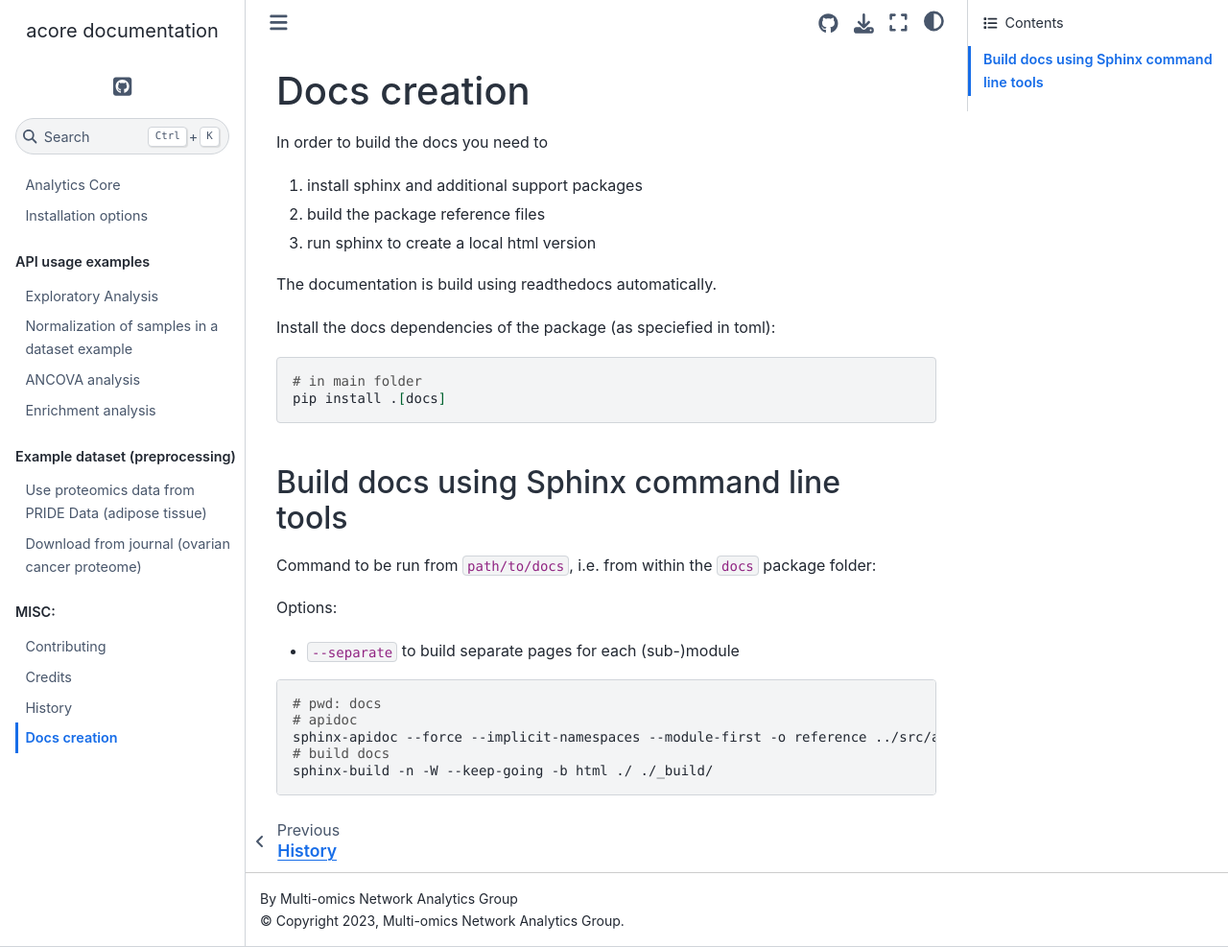
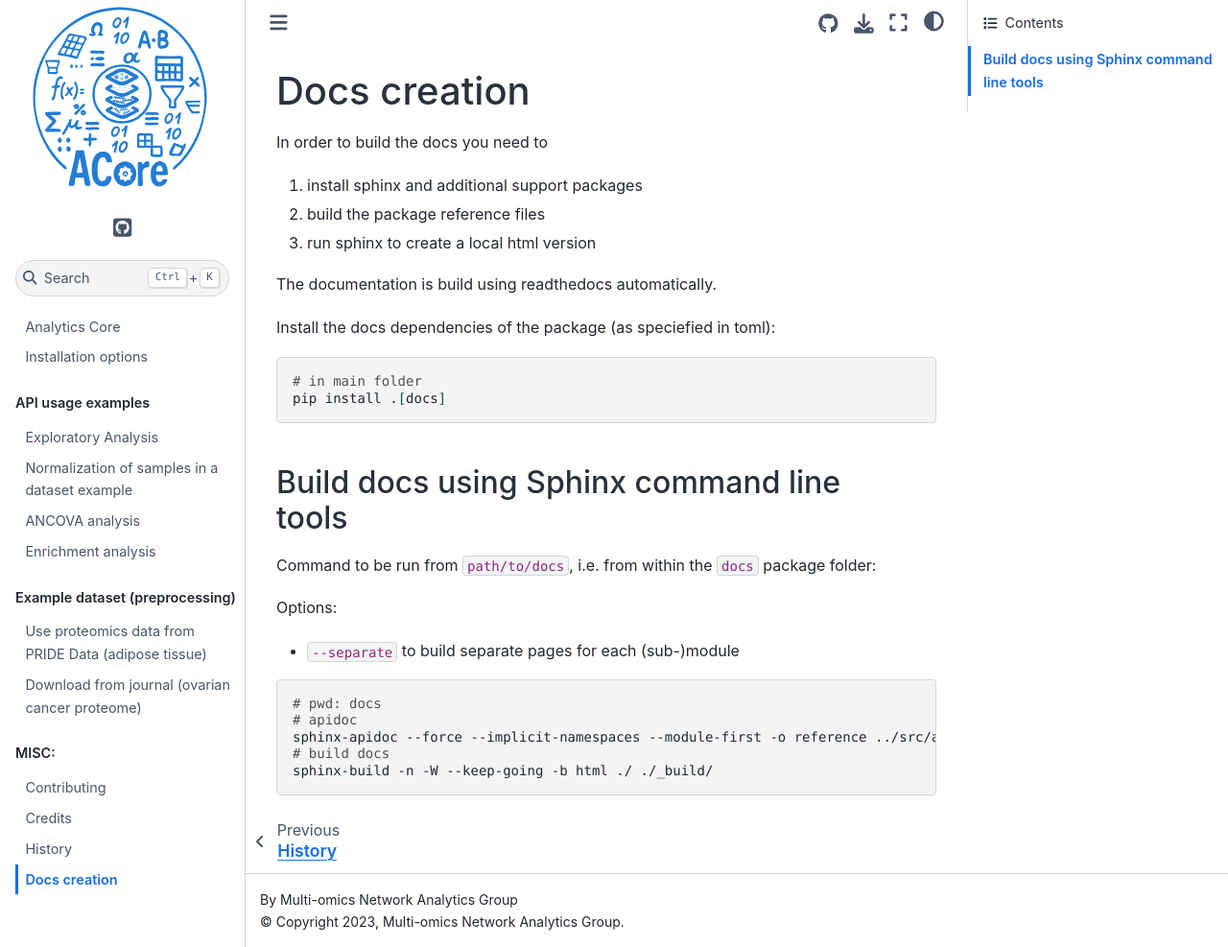
Before and after one commit to Multiomics-Analytics-Group/acore, a Sphinx documentation site: the page built from docs/README.md, in a window 1280 px wide and 987 px high. Shown: the whole window at 96% size. Built offline with Sphinx 7.4.7 and the Sphinx Book theme 1.1.4, drawn with Linux system fonts in a browser that asks for light colours; formulas are drawn with MathJax 3; pages that are not in the unit, such as notebooks, are missing from menus; the version number could not be read and is left out; comment, search, counter and statistics services are not loaded.

Commit message:
📝 Update acore logo and add it to the README
Also, add sphinx_copybutton extension

```diff
--- a/README.rst
+++ b/README.rst
@@ -1,3 +1,6 @@
+.. static path to be change by its link after merging into the main branch: https://raw.githubusercontent.com/Multiomics-Analytics-Group/acore/main/docs/images/acore_logo.svg
+![ACore Logo](./docs/images/acore_logo.svg)
+
 ==============
 Analytics Core
 ==============
@@ -41,9 +44,6 @@
 
 .. end-badges
 
-
-
-
 A Python package with statistical functions to analyse multimodal molecular data
 
 
--- a/docs/conf.py
+++ b/docs/conf.py
@@ -21,6 +21,7 @@
     "sphinx.ext.viewcode",
     "sphinx_new_tab_link",
     "myst_nb",
+    "sphinx_copybutton",
 ]
 
 
@@ -139,8 +140,10 @@
 # https://github.com/executablebooks/MyST-NB/blob/master/docs/conf.py
 # html_title = ""
 html_theme = "sphinx_book_theme"
-# html_logo = "logo/analytics_512px.png"
-html_favicon = "logo/analytics_64px.png"
+# static path to be change by its link after merging into the main branch:
+# https://raw.githubusercontent.com/Multiomics-Analytics-Group/acore/main/docs/images/acore_logo.svg
+html_logo = "images/acore_logo.svg"
+html_favicon = "images/acore_logo.svg"
 html_theme_options = {
     "github_url": "https://github.com/Multiomics-Analytics-Group/acore/",
     "repository_url": "https://github.com/Multiomics-Analytics-Group/acore/",
--- a/pyproject.toml
+++ b/pyproject.toml
@@ -49,6 +49,7 @@
   "ipywidgets",
   "sphinx-new-tab-link!=0.2.2",
   "jupytext",
+  "sphinx-copybutton",
 ]
 dev = [
   "black",
```
Also changed, not shown: docs/images/acore_logo.png (added), docs/images/acore_logo.svg (added), docs/images/analytics_512px.png (renamed from docs/logo/analytics_512px.png), docs/images/analytics_64px.png (renamed from docs/logo/analytics_64px.png).
